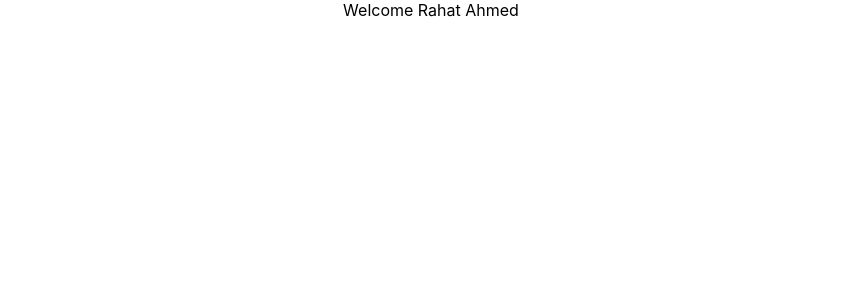
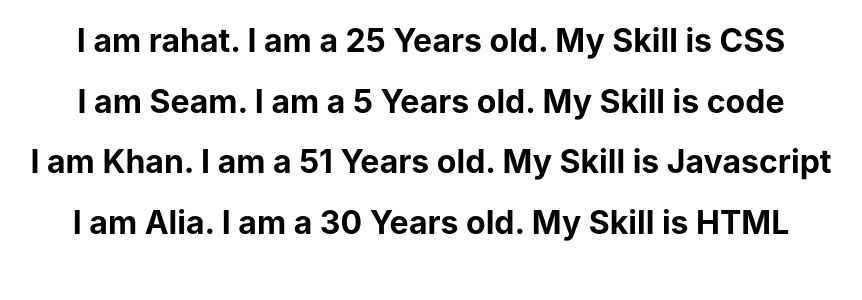
Before and after one commit to found-rahat/ReactLearn, a React (Create React App) app: page / in a window 1280 px wide. Shown: the top 300 px of the page, without its empty margins (209-1071 px from the left). Built offline with nearby package versions, Linux system fonts and the light colour scheme.

Commit message:
part 17,18 list rendering and lists and keys

```diff
--- a/src/App.js
+++ b/src/App.js
@@ -10,6 +10,7 @@
 import EventBind from "./components/EventBind";
 import ParentComponents from "./components/ParentComponents";
 import ConditionalRendering from "./components/ConditionalRendering";
+import NameList from "./components/NameList";
 
 function App() {
   return (
@@ -29,7 +30,8 @@
       {/* <ClassClick /> */}
       {/* <EventBind /> */}
       {/* <ParentComponents /> */}
-      <ConditionalRendering />
+      {/* <ConditionalRendering /> */}
+      <NameList />
     </div>
   );
 }
--- /dev/null
+++ b/src/components/NameList.js
@@ -0,0 +1,41 @@
+import React from "react";
+import PersonListPrint from "./personListPrint";
+
+function NameList() {
+  //   const names = ["rahat", "Alia", "Maa"];
+  //   const nameList = names.map((name) => <h1>{name}</h1>);
+  //   return <div>{nameList}</div>;
+
+  const persons = [
+    {
+      id: 1,
+      name: "rahat",
+      age: 25,
+      skill: "CSS",
+    },
+    {
+      id: 2,
+      name: "Seam",
+      age: 5,
+      skill: "code",
+    },
+    {
+      id: 3,
+      name: "Khan",
+      age: 51,
+      skill: "Javascript",
+    },
+    {
+      id: 4,
+      name: "Alia",
+      age: 30,
+      skill: "HTML",
+    },
+  ];
+  const personList = persons.map((person) => (
+    <PersonListPrint key={person.id} person={person} />
+  ));
+  return <div>{personList}</div>;
+}
+
+export default NameList;
--- /dev/null
+++ b/src/components/personListPrint.js
@@ -0,0 +1,15 @@
+import React from "react";
+
+function personListPrint({ person }) {
+  //   console.log(person);
+  return (
+    <div>
+      <h1>
+        I am {person.name}. I am a {person.age} Years old. My Skill is{" "}
+        {person.skill}
+      </h1>
+    </div>
+  );
+}
+
+export default personListPrint;
```
